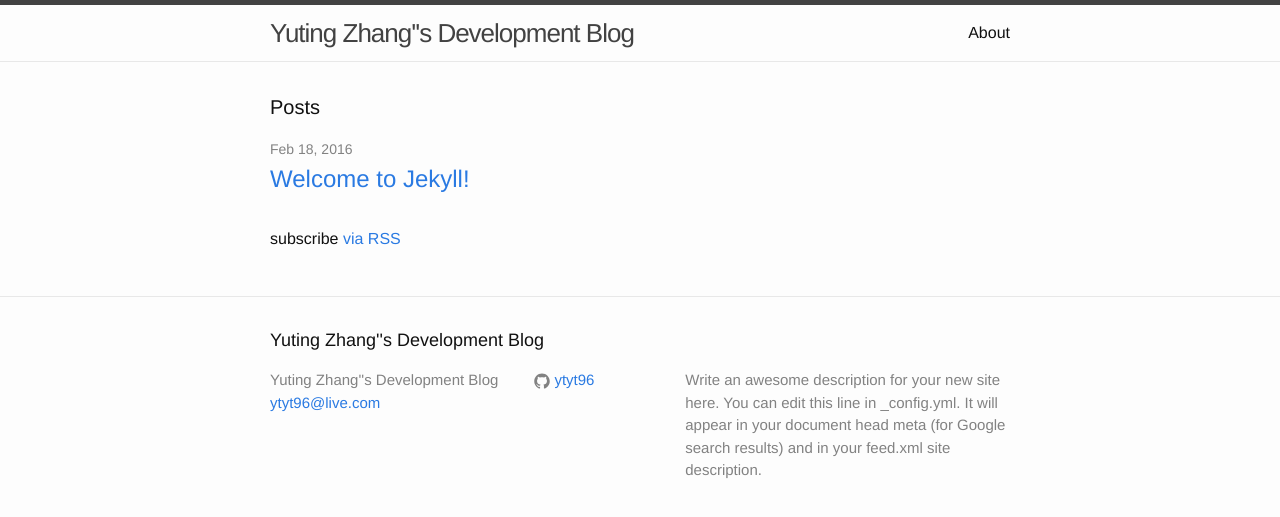
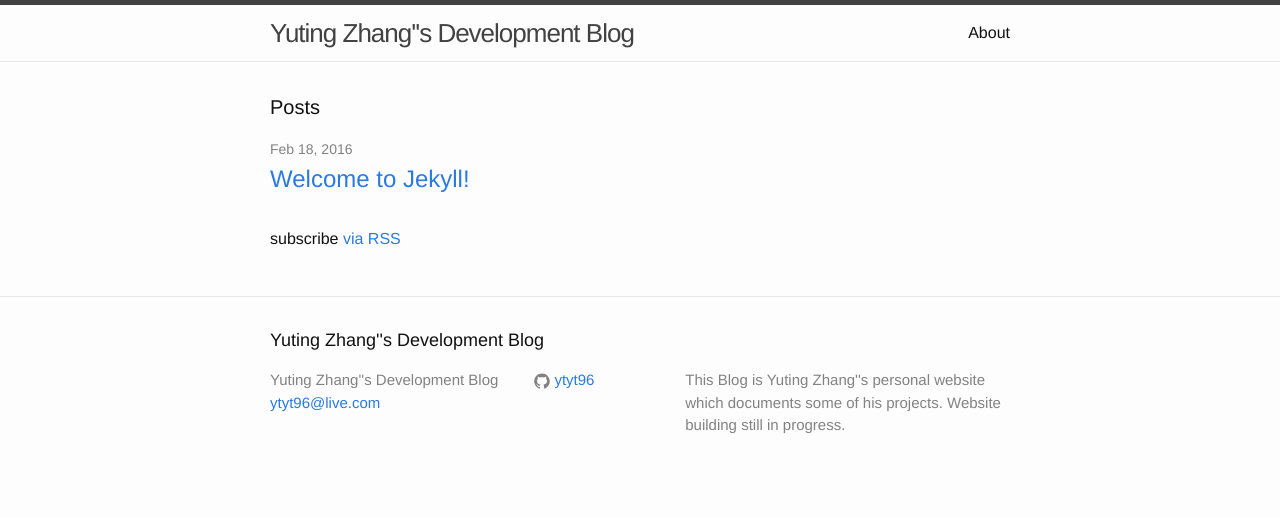
Before and after one commit to khaledlooda/yuting-zhang.github.io, a Jekyll site: the page built from index.html, in a window 1280 px wide. Shown: the top 517 px of the page. Built offline with Jekyll 4.4.1, drawn with Linux system fonts in a browser that asks for light colours.

Commit message:
some more changes

```diff
--- a/_config.yml
+++ b/_config.yml
@@ -9,9 +9,8 @@
 title: Yuting Zhang''s Development Blog
 email: ytyt96@live.com
 description: > # this means to ignore newlines until "baseurl:"
-  Write an awesome description for your new site here. You can edit this
-  line in _config.yml. It will appear in your document head meta (for
-  Google search results) and in your feed.xml site description.
+    This Blog is Yuting Zhang''s personal website which documents some of his projects.
+    Website building still in progress.
 baseurl: "" # the subpath of your site, e.g. /blog
 url: "http://yourdomain.com" # the base hostname & protocol for your site
 twitter_username:
```
